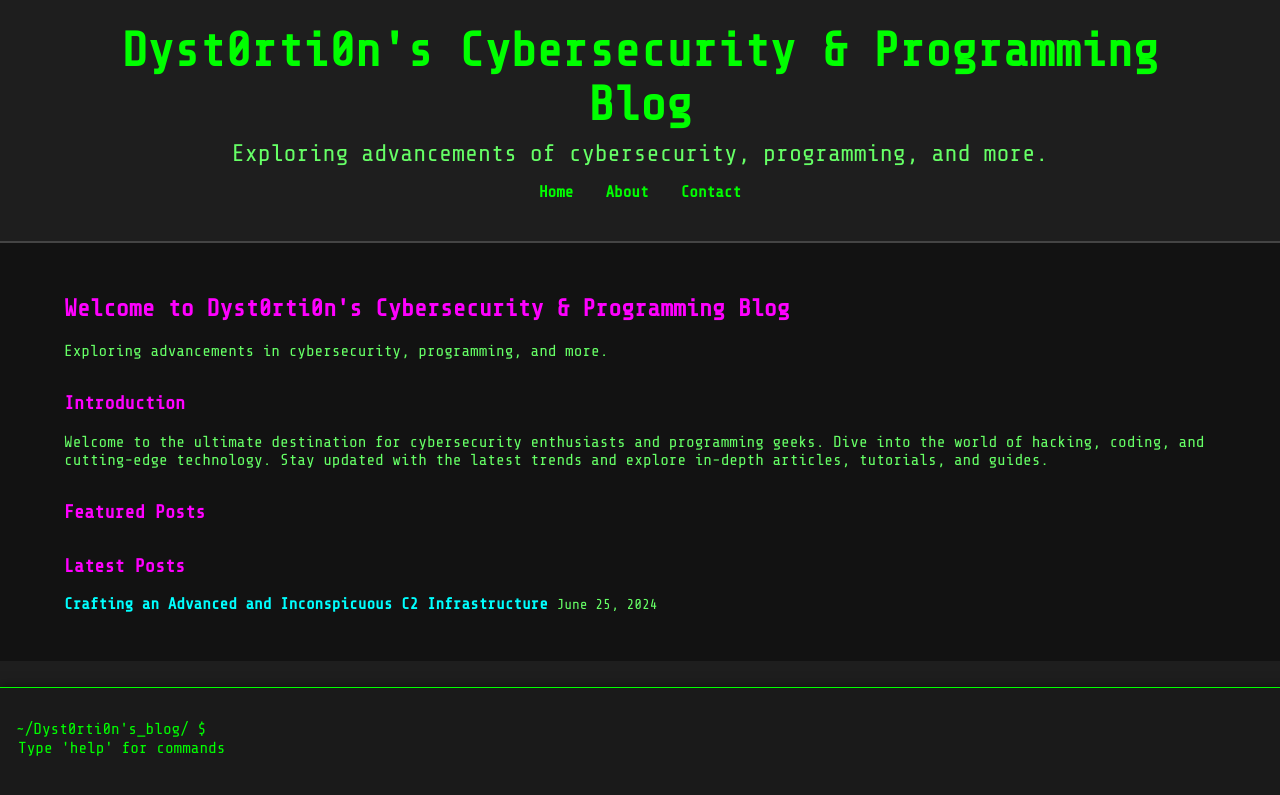
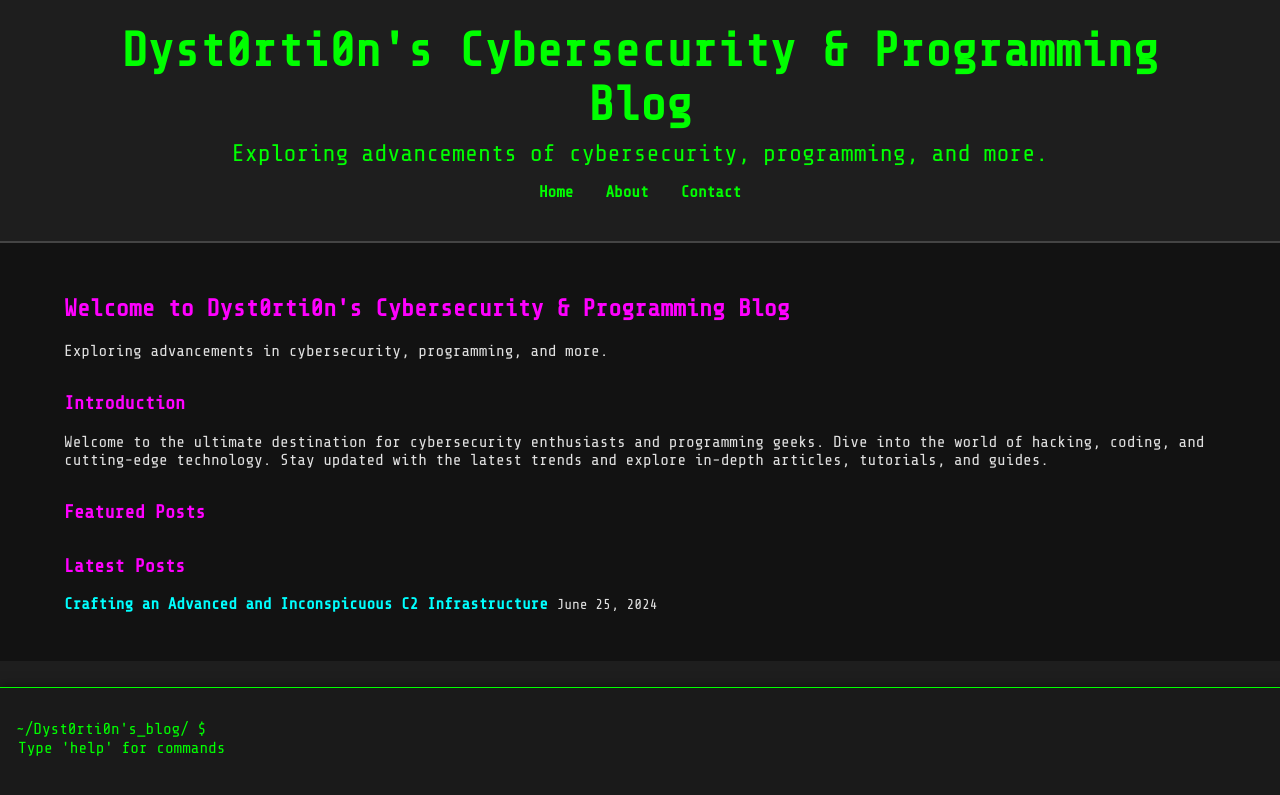
Before and after one commit to Dyst0rti0n/Dyst0rti0n.github.io, a Jekyll site: the page built from index.md, in a window 1280 px wide. Shown: the top 795 px of the page. Built offline with Jekyll 4.4.1, drawn with Linux system fonts in a browser that asks for light colours.

Commit message:
colour changes

```diff
--- a/assets/css/style.css
+++ b/assets/css/style.css
@@ -1,7 +1,7 @@
 body {
   font-family: 'Share Tech Mono', monospace;
   background-color: #121212;
-  color: #00ff00;
+  color: #e0e0e0; /* Light grey for main text */
   margin: 0;
   padding: 0;
 }
@@ -22,7 +22,7 @@
 header h1 {
   margin: 0;
   font-size: 2.5rem; /* Adjusted for better responsiveness */
-  color: #00ff00;
+  color: #00ff00; /* Bright green for header */
   position: relative;
   display: inline-block;
   animation: glitch1 2s infinite;
@@ -36,7 +36,7 @@
 
 header p {
   margin: 0.5rem 0;
-  color: #66ff66;
+  color: #00ff00; /* Bright green for header */
   font-size: 1.25rem; /* Adjusted for better readability on mobile */
 }
 
@@ -58,7 +58,7 @@
 }
 
 nav ul li a {
-  color: #00ff00;
+  color: #00ff00; /* Bright green for navigation links */
   text-decoration: none;
   font-weight: bold;
   transition: color 0.3s;
@@ -74,34 +74,34 @@
 }
 
 .content {
-  background-color: #f8f8f8; /* Light background for better readability */
-  color: #333; /* Dark text for better contrast */
+  background-color: #1e1e1e; /* Dark background for content */
+  color: #e0e0e0; /* Light grey for main text */
   padding: 1rem 2rem;
   border-radius: 8px;
   margin: 1rem 0;
 }
 
 .content h2, .content h3, .content h4, .content h5, .content h6 {
-  color: #00ff00; /* Keep headers in the hacker theme color */
+  color: #00ff00; /* Bright green for headers */
 }
 
 .content p, .content li, .content code {
-  color: #333; /* Dark text for better readability */
+  color: #e0e0e0; /* Light grey for main text */
 }
 
 .content a {
-  color: #007acc; /* Blue links for better visibility */
+  color: #00ff00; /* Bright green for links */
   text-decoration: none;
 }
 
 .content a:hover {
-  color: #005799;
+  color: #ff00ff; /* Bright magenta for hover state */
   text-decoration: underline;
 }
 
 footer {
   background: #1e1e1e;
-  color: #66ff66;
+  color: #e0e0e0;
   text-align: center;
   padding: 1rem 0;
   border-top: 2px solid #444;
@@ -118,7 +118,7 @@
 }
 
 .home p {
-  color: #66ff66;
+  color: #e0e0e0;
 }
 
 .home h3 {
@@ -148,7 +148,7 @@
 }
 
 .home ul li span {
-  color: #66ff66;
+  color: #e0e0e0;
   font-size: 0.9rem;
 }
 
@@ -365,7 +365,7 @@
   border: 1px solid #00ff00;
   padding: 1rem; /* Adjust padding to fit new size */
   margin: 0 10px; /* Adjust margin to fit new size */
-  width: 200px; /* Adjust width to make boxes slightly bigger */
+  width: 180px; /* Adjust width to make boxes slightly bigger */
   transition: transform 0.3s ease;
   cursor: pointer;
   word-wrap: break-word; /* Ensure long names wrap */
--- a/assets/js/repos.js
+++ b/assets/js/repos.js
@@ -23,8 +23,8 @@
         // Start the automatic scrolling with increased speed
         let scrollAmount = 0;
         setInterval(() => {
-          reposContainer.scrollBy({ left: 1, behavior: 'smooth' }); // Adjust scroll speed as needed
-          scrollAmount += 1;
+          reposContainer.scrollBy({ left: 2, behavior: 'smooth' }); // Adjust scroll speed as needed
+          scrollAmount += 2;
           if (scrollAmount >= reposContainer.scrollWidth / 2) {
             reposContainer.scrollLeft = 0; // Reset scroll to start seamlessly
             scrollAmount = 0;
```
